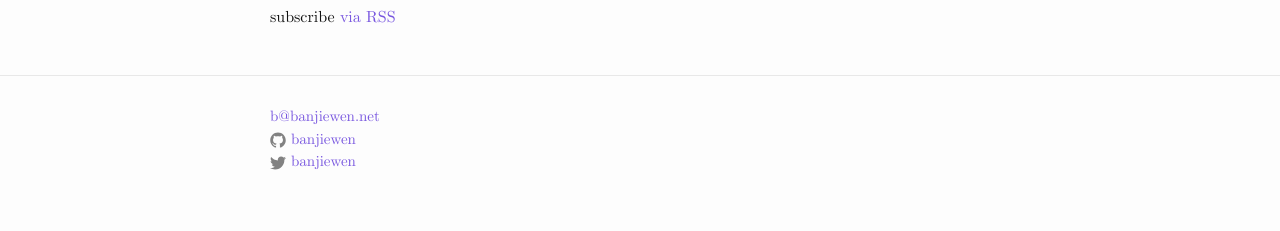
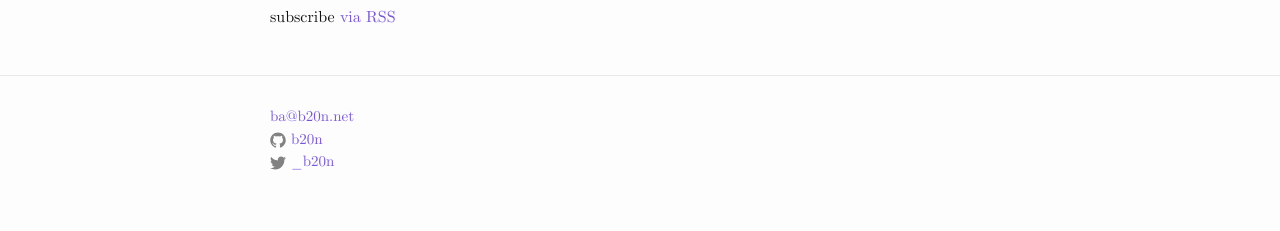
Before and after one commit to b20n/b20n.github.io, a Jekyll site: the page built from index.html, in a window 1280 px wide. Shown: the part 676-907 px from the top of the page. Built offline with Jekyll 4.4.1, drawn with Linux system fonts in a browser that asks for light colours.

Commit message:
Update _config.yml

```diff
--- a/_config.yml
+++ b/_config.yml
@@ -1,9 +1,9 @@
 # Site settings
-email: b@banjiewen.net
+email: ba@b20n.net
 baseurl: ""
-url: "http://banjiewen.net" # the base hostname & protocol for your site
-twitter_username: banjiewen
-github_username:  banjiewen
+url: "http://b20n.net" # the base hostname & protocol for your site
+twitter_username: _b20n
+github_username:  b20n
 permalink: /:slug.html
 
 # Build settings
```
